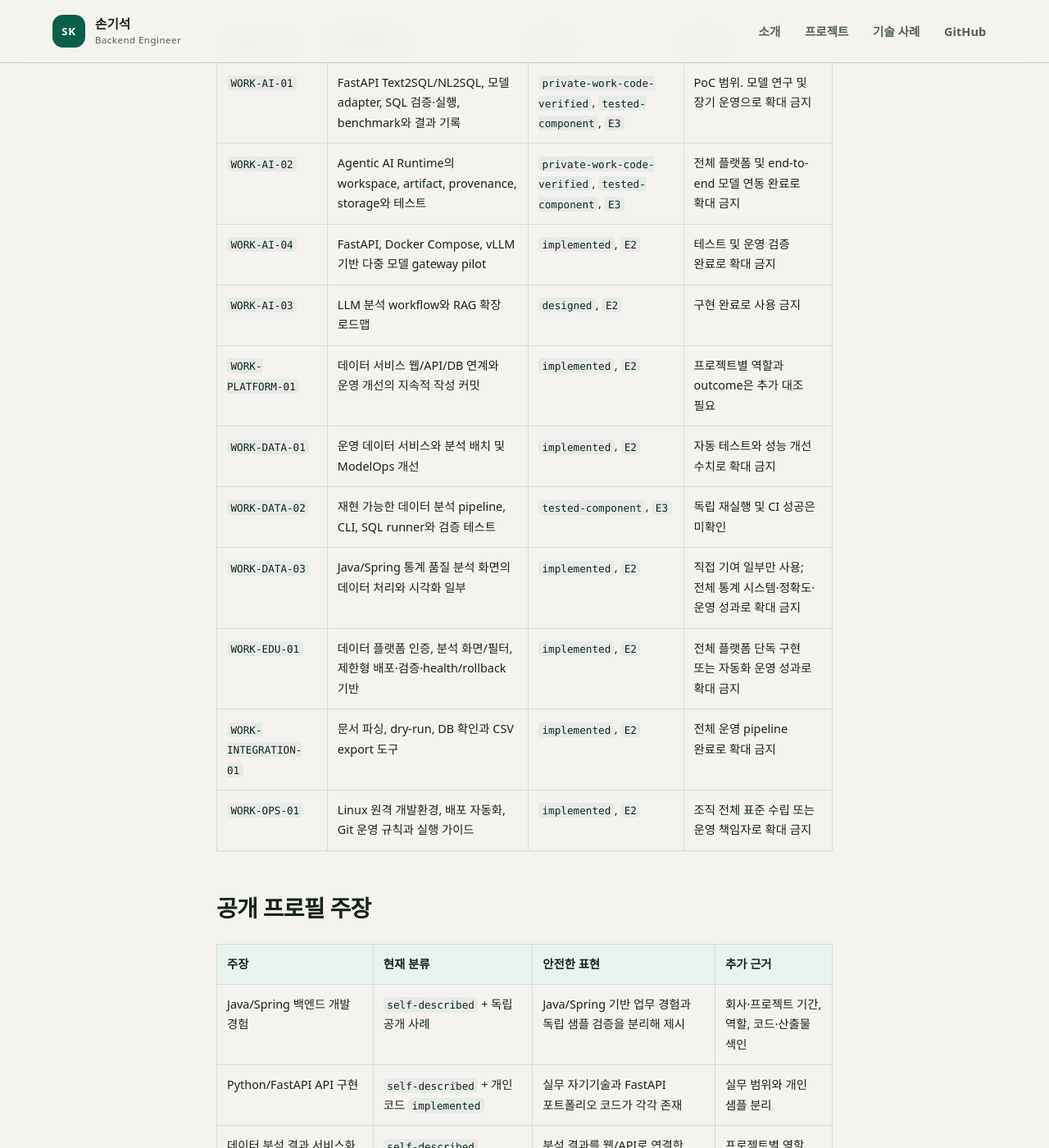
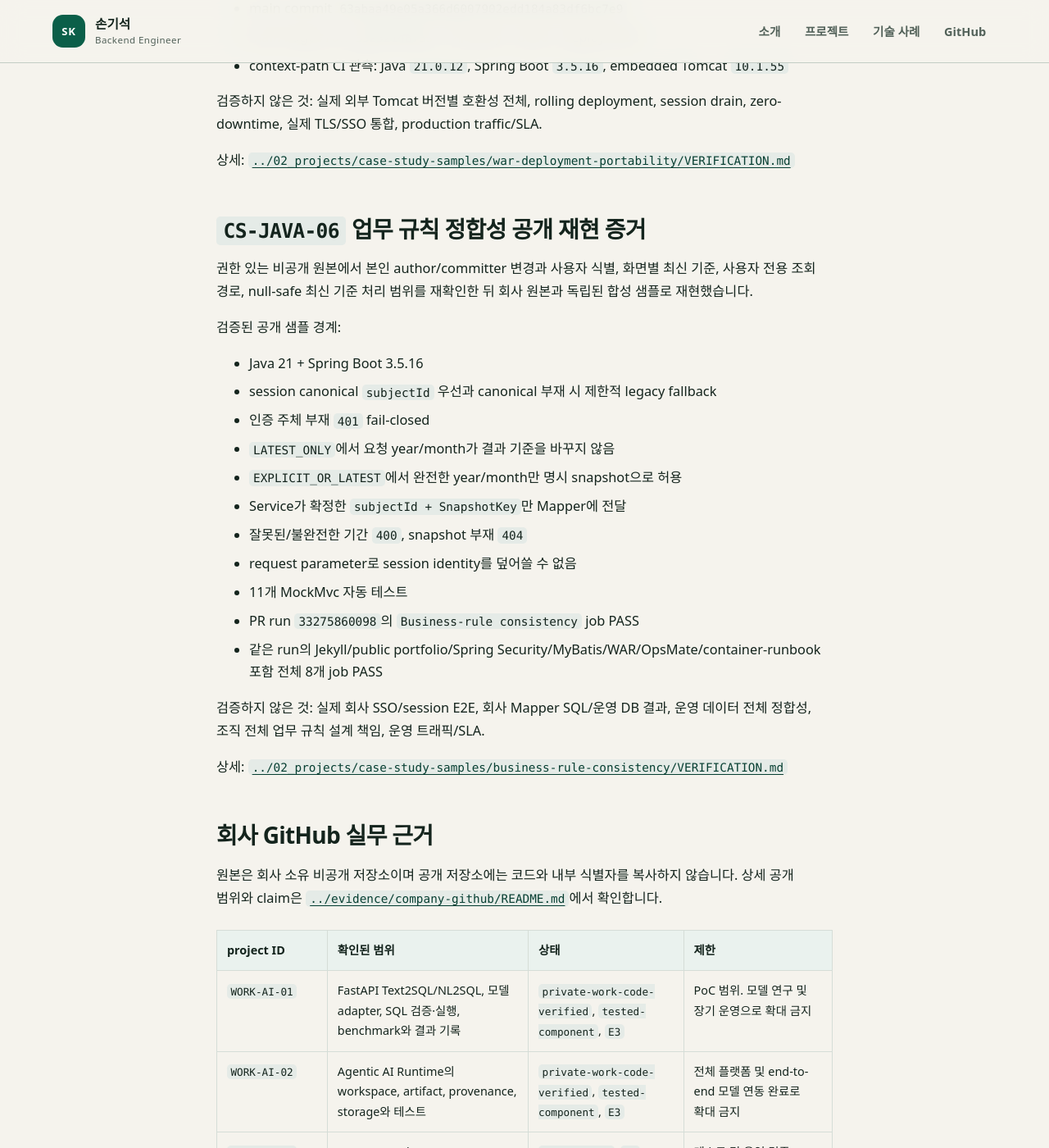
Before and after one commit to son1004007/engineering-career-portfolio, a Jekyll site: the page built from 03_portfolio/evidence-index.md, in a window 1280 px wide and 1400 px high, scrolled down 6675 px. Shown: the whole window at 82% size. Built offline with Jekyll 4.4.1, drawn with Linux system fonts in a browser that asks for light colours; our own code applies the rules of GitHub Pages for plain Markdown files; some of the changed text lies outside the part shown.

Commit message:
docs: index verified business-rule evidence

```diff
--- a/03_portfolio/evidence-index.md
+++ b/03_portfolio/evidence-index.md
@@ -29,6 +29,8 @@
 - OpsMate public deployment E2E 문서 반영 main Pages run `33250726427`: verify/build/deploy 성공 (`2026-08-29`)
 - MyBatis `CS-JAVA-02` main Pages run `33251362190`: verify/build/deploy 성공 (`2026-08-29`)
 - WAR `CS-JAVA-03` main Pages run `33252148733`: 7개 verify job + build + deploy 성공 (`2026-08-29`)
+- Java publication-state sync main Pages run `33252607907`: 7개 verify job + build + deploy 성공
+- `CS-JAVA-06`은 PR sample/regression 검증까지 성공했으며 main Pages publication은 아직 pending
 - 물리 모바일 최종 UX 검수는 유지관리 gate로 남음
 
 ## 프로젝트 상태
@@ -39,7 +41,8 @@
 | [Spring Security 인증 브리지](../02_projects/case-study-samples/spring-security-auth-bridge/README.md) | 독립 공개 샘플 있음 | 24개 성공 | [사례 게시물](case-studies/spring-security-auth-bridge.md)·README·ARCHITECTURE·SETUP·VERIFICATION | `sample-verified` | 합성 사용자·issuer·audience 바인딩 SSO 샘플. 실제 회사 시스템 검증을 뜻하지 않음 |
 | [MyBatis 기간 조회 정합성](../02_projects/case-study-samples/mybatis-query-correctness/README.md) | 독립 Spring Boot/MyBatis/H2 샘플 있음 | 12개 성공; final PR regression `33251272174` | [사례 게시물](case-studies/mybatis-query-correctness.md)·README·ARCHITECTURE·SETUP·VERIFICATION | `published` | main Pages `33251362190` 성공. Oracle 실행계획·운영 성능 수치는 미검증 |
 | [WAR 배포 이식성](../02_projects/case-study-samples/war-deployment-portability/README.md) | 독립 Spring Boot WAR 샘플 있음 | 10개 성공; final PR regression `33252086213` | [사례 게시물](case-studies/war-deployment-portability.md)·README·ARCHITECTURE·SETUP·VERIFICATION | `published` | main Pages `33252148733` 성공. 실제 외부 Tomcat rolling/zero-downtime/SLA는 미검증 |
-| [Java/Spring 사례 후보](case-study-index.md) | 권한 있는 원본에서 일부 확인 | 공개 독립 샘플 3건 검증, 그중 2건 publication gate 완료 | 후보 인덱스 있음 | `CS-JAVA-06` active; `published` 2건, `sample-verified` 1건, `source-reviewed` 다수 | 원본 코드를 공개하지 않으며 독립 재현·최근 테스트가 없는 사례를 완료로 표현하지 않음 |
+| [업무 규칙 정합성](../02_projects/case-study-samples/business-rule-consistency/README.md) | 독립 Spring Boot 합성 샘플 있음 | 11개 성공; PR regression `33275860098` 전체 8개 job 성공 | [사례 게시물](case-studies/business-rule-consistency.md)·README·ARCHITECTURE·SETUP·VERIFICATION | `sample-verified` | canonical identity/latest-only/Mapper ownership/fail-closed 경계를 검증. 실제 회사 시스템 전체 정합성과 main Pages publication은 미검증 |
+| [Java/Spring 사례 후보](case-study-index.md) | 권한 있는 원본에서 일부 확인 | 공개 독립 샘플 4건 검증, 그중 2건 publication gate 완료 | 후보 인덱스 있음 | `CS-JAVA-06` publication active; `published` 2건, `sample-verified` 2건, `source-reviewed` 다수 | 원본 코드를 공개하지 않으며 독립 재현·최근 테스트가 없는 사례를 완료로 표현하지 않음 |
 | [`ai-rag-api`](../02_projects/ai-rag-api/README.md) | 있음 | 있음 | README·ARCHITECTURE·SETUP | `implemented`, `tested-file-present` | 현재 점검 환경에서 최근 성공 실행 미확인. 실제 LLM·벡터 저장소 품질과 운영성 별도 검증 필요 |
 | [`backend-platform-template`](../02_projects/backend-platform-template/README.md) | 일부 | 있음 | README·ARCHITECTURE·SETUP | `partial` | `app/main.py`가 존재하지 않는 `app.api.routes`를 import. 주요 구성요소 누락 |
 | [`security-audit-log`](../02_projects/security-audit-log/README.md) | route만 있음 | 없음 | README | `partial` | 참조 service, 앱 진입점, 저장 모델, tests 보완 필요 |
@@ -143,6 +146,28 @@
 
 상세: [`../02_projects/case-study-samples/war-deployment-portability/VERIFICATION.md`](../02_projects/case-study-samples/war-deployment-portability/VERIFICATION.md)
 
+## `CS-JAVA-06` 업무 규칙 정합성 공개 재현 증거
+
+권한 있는 비공개 원본에서 본인 author/committer 변경과 사용자 식별, 화면별 최신 기준, 사용자 전용 조회 경로, null-safe 최신 기준 처리 범위를 재확인한 뒤 회사 원본과 독립된 합성 샘플로 재현했습니다.
+
+검증된 공개 샘플 경계:
+
+- Java 21 + Spring Boot 3.5.16
+- session canonical `subjectId` 우선과 canonical 부재 시 제한적 legacy fallback
+- 인증 주체 부재 `401` fail-closed
+- `LATEST_ONLY`에서 요청 year/month가 결과 기준을 바꾸지 않음
+- `EXPLICIT_OR_LATEST`에서 완전한 year/month만 명시 snapshot으로 허용
+- Service가 확정한 `subjectId + SnapshotKey`만 Mapper에 전달
+- 잘못된/불완전한 기간 `400`, snapshot 부재 `404`
+- request parameter로 session identity를 덮어쓸 수 없음
+- 11개 MockMvc 자동 테스트
+- PR run `33275860098`의 `Business-rule consistency` job PASS
+- 같은 run의 Jekyll/public portfolio/Spring Security/MyBatis/WAR/OpsMate/container-runbook 포함 전체 8개 job PASS
+
+검증하지 않은 것: 실제 회사 SSO/session E2E, 회사 Mapper SQL/운영 DB 결과, 운영 데이터 전체 정합성, 조직 전체 업무 규칙 설계 책임, 운영 트래픽/SLA.
+
+상세: [`../02_projects/case-study-samples/business-rule-consistency/VERIFICATION.md`](../02_projects/case-study-samples/business-rule-consistency/VERIFICATION.md)
+
 ## 회사 GitHub 실무 근거
 
 원본은 회사 소유 비공개 저장소이며 공개 저장소에는 코드와 내부 식별자를 복사하지 않습니다. 상세 공개 범위와 claim은 [`../evidence/company-github/README.md`](../evidence/company-github/README.md)에서 확인합니다.
@@ -175,12 +200,12 @@
 
 ## 현재 active 공개 재현 작업
 
-`CS-JAVA-06` — 업무 규칙 정합성을 다음 active Java/Spring 사례로 선택했습니다.
+`CS-JAVA-06` — 업무 규칙 정합성 publication gate가 active입니다.
 
-- 현재 상태: `source-reviewed`
-- 다음 gate: 권한 있는 비공개 원본에서 본인 귀속과 실제 결함/수정 경계를 재확인
-- 공개 재현 방향: 주문·회원 합성 도메인의 Controller-Service-Mapper에서 canonical business rule, user identity와 persistence filter를 일관되게 적용
-- 금지: 회사 코드·테이블·식별자·데이터 복사, 팀 전체 결과를 개인 성과로 확대
+- 현재 상태: `sample-verified`
+- sample evidence: 11개 테스트 + PR run `33275860098` 전체 8개 job PASS
+- 남은 gate: `sample-verified` 상태 동기화의 최신 전체 PR regression -> main merge -> Pages build/deploy -> `published`
+- 금지: 회사 코드·테이블·식별자·데이터 복사, 실제 회사 전체 정합성이나 팀 전체 결과를 개인 성과로 확대
 
 ## 현재 판단
 
@@ -189,6 +214,7 @@
 - Java/Spring Security 인증·인가·세션·CSRF 경계를 독립 샘플과 테스트로 검증하는 방식
 - MyBatis 기간 조회를 결과 정합성, tenant isolation, count/page 일치, deterministic pagination과 index-friendly SQL shape로 검증하는 방식
 - WAR 서비스의 external-container bootstrap, non-root context path, 외부 config fail-closed와 health rollback을 검증하는 방식
+- canonical session identity, 화면별 snapshot policy, Service-Mapper responsibility와 fail-closed를 회귀 테스트로 고정하는 방식
 - AI 출력을 Spring 업무 규칙·승인·멱등성·fail-closed 경계 안에 두고 workspace·모델 호출량·DB 권한·서비스 수명주기까지 통제하는 설계와 구현
 - 실제 오픈웨이트 모델 구조화 출력을 Spring 서버 검증·저장 경계까지 연결한 E2E
 - immutable deployment artifact, private DB/model network, restricted tunnel, public HTTPS ingress, rate/session/egress boundary와 normal/emergency lifecycle bounded E2E
@@ -202,6 +228,7 @@
 - OpsMate의 24x7 Internet 운영, SLA, 장기 부하와 production traffic 규모 증명
 - MyBatis 샘플의 실제 Oracle 실행계획 또는 운영 성능 증명
 - WAR 샘플의 실제 외부 Tomcat zero-downtime/session-drain/SLA 증명
+- 업무 규칙 샘플의 실제 회사 SSO/session, Mapper SQL/운영 DB, 운영 데이터 전체 정합성 증명
 - 프로젝트별 정량 성과와 본인 기여 범위 전체 증명
 
 ## 갱신 규칙
```
Also changed, not shown: other parts of 03_portfolio/evidence-index.md (+1 -1 lines).
